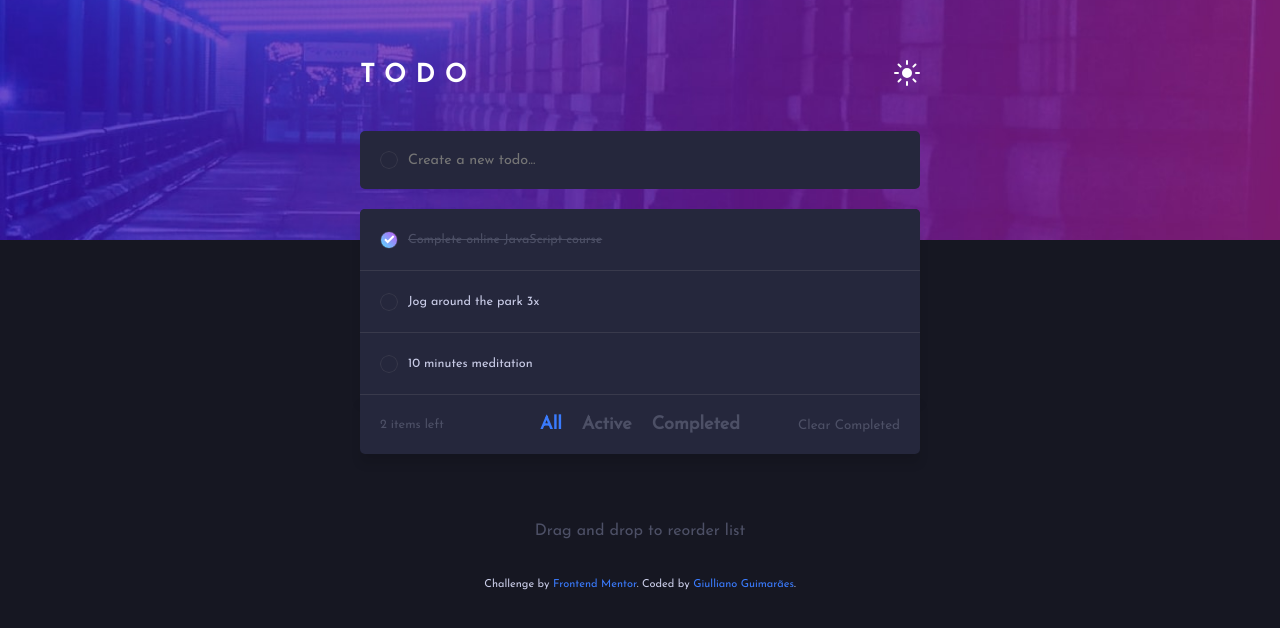
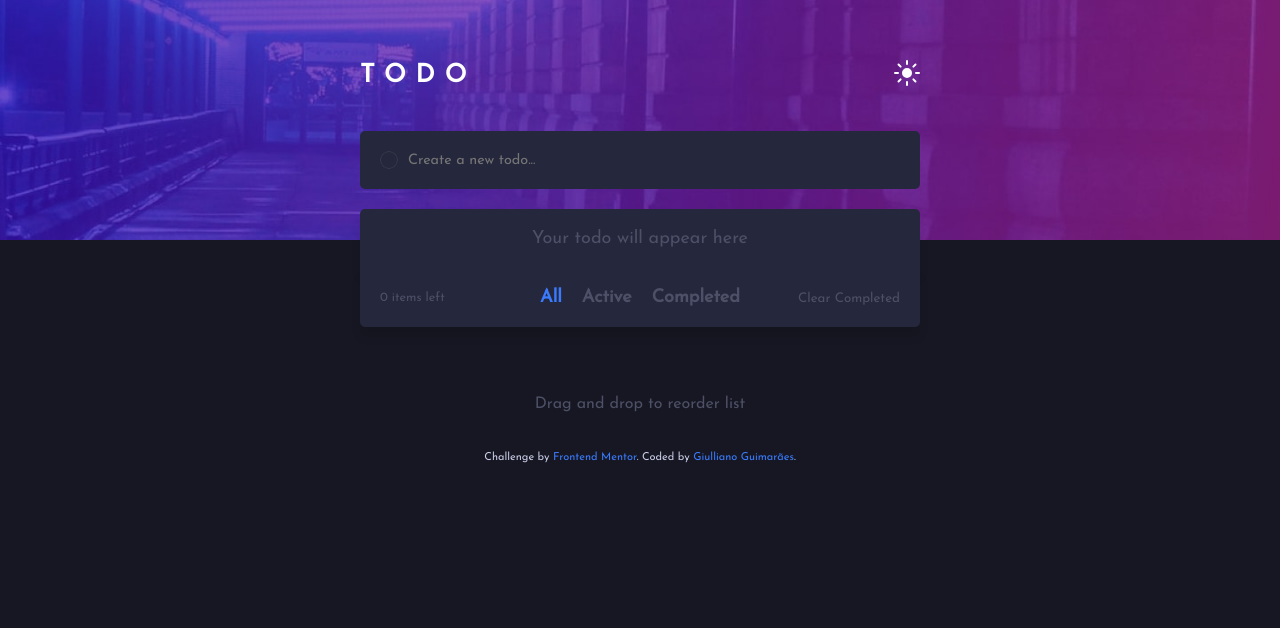
Before and after one commit to giullianoth/Todo-App-React, a React (Vite) app: page / in a window 1280 px wide. Shown: the top 628 px of the page. Built offline with nearby package versions, Linux system fonts and the light colour scheme.

Commit message:
storage tasks on local storage

```diff
--- a/src/components/page/Tasks/index.tsx
+++ b/src/components/page/Tasks/index.tsx
@@ -18,23 +18,14 @@ export interface TaskFields {
 }
 
 const Tasks = (props: TasksProps) => {
-  const [tasks, setTasks] = useState<TaskFields[]>([
-    {
-      id: 1,
-      task: "Complete online JavaScript course",
-      completed: true
-    },
-    {
-      id: 2,
-      task: "Jog around the park 3x",
-      completed: false
-    },
-    {
-      id: 3,
-      task: "10 minutes meditation",
-      completed: false
-    },
-  ])
+  const storageTasks = (data: TaskFields[]) => localStorage.setItem("todo", JSON.stringify(data))
+
+  const getStoragedTasks = () => {
+    const data = localStorage.getItem("todo")
+    return data ? JSON.parse(data) : []
+  }
+
+  const [tasks, setTasks] = useState<TaskFields[]>(getStoragedTasks() ?? [])
   const [tasksLeft, setTasksLeft] = useState(0)
   const [filter, setFilter] = useState("all")
   const [editing, setEditing] = useState(false)
@@ -64,6 +55,7 @@ const Tasks = (props: TasksProps) => {
 
     setTasks(newTasks)
     setTasksLeft(newTasks.filter(task => !task.completed).length)
+    storageTasks(newTasks)
   }
 
   const completeTask = (taskId: number) => {
@@ -76,18 +68,21 @@ const Tasks = (props: TasksProps) => {
 
     setTasks(updatedTasks)
     setTasksLeft(updatedTasks.filter(task => !task.completed).length)
+    storageTasks(updatedTasks)
   }
 
   const deleteTask = (taskId: number) => {
     const sanitizedTasks = tasks.filter(task => task.id !== taskId)
     setTasks(sanitizedTasks)
     setTasksLeft(sanitizedTasks.filter(task => !task.completed).length)
+    storageTasks(sanitizedTasks)
   }
 
   const clearCompleted = () => {
     const sanitizedTasks = tasks.filter(task => !task.completed)
     setTasks(sanitizedTasks)
     setTasksLeft(sanitizedTasks.filter(task => !task.completed).length)
+    storageTasks(sanitizedTasks)
   }
 
   const filterTasks = (term: string) => setFilter(term)
@@ -105,6 +100,7 @@ const Tasks = (props: TasksProps) => {
 
     setTasks(updatedTasks)
     setTasksLeft(updatedTasks.filter(task => !task.completed).length)
+    storageTasks(updatedTasks)
   }
 
   const reorderTasks = (result: any) => {
@@ -117,6 +113,7 @@ const Tasks = (props: TasksProps) => {
     reorderedTasks.splice(result.destination.index, 0, dragged)
 
     setTasks(reorderedTasks)
+    storageTasks(reorderedTasks)
   }
 
   return (
```
